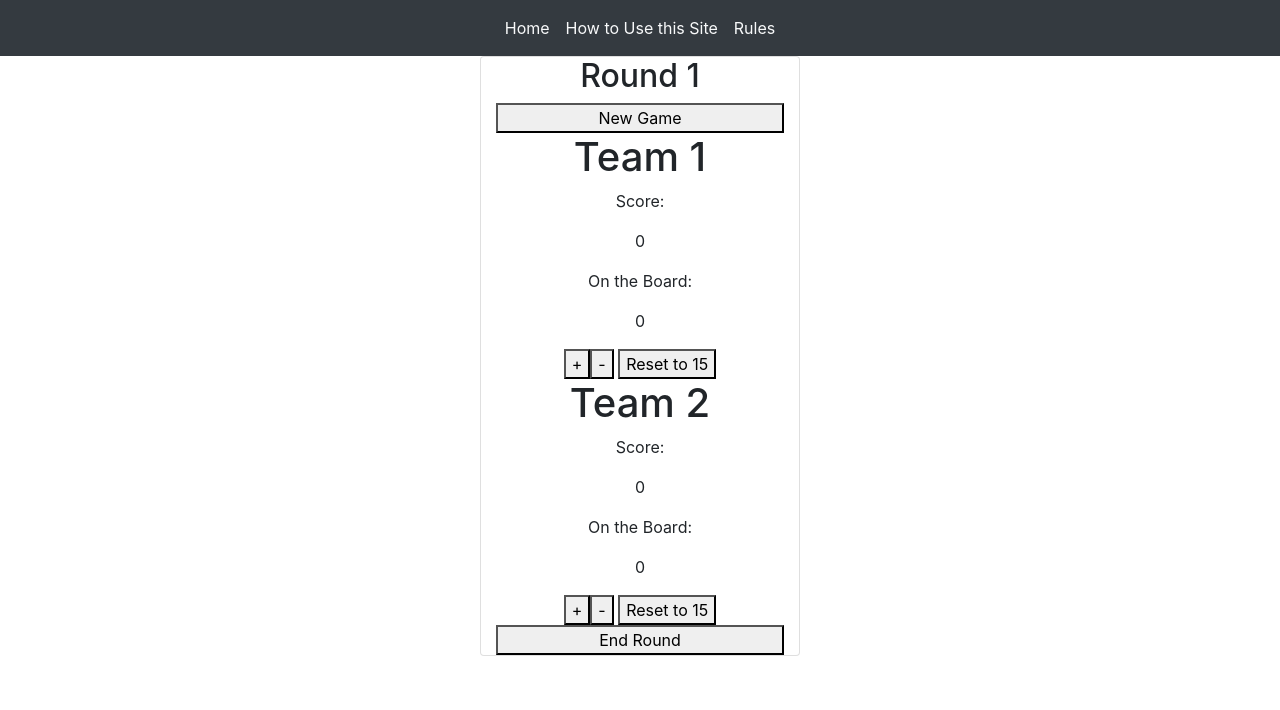
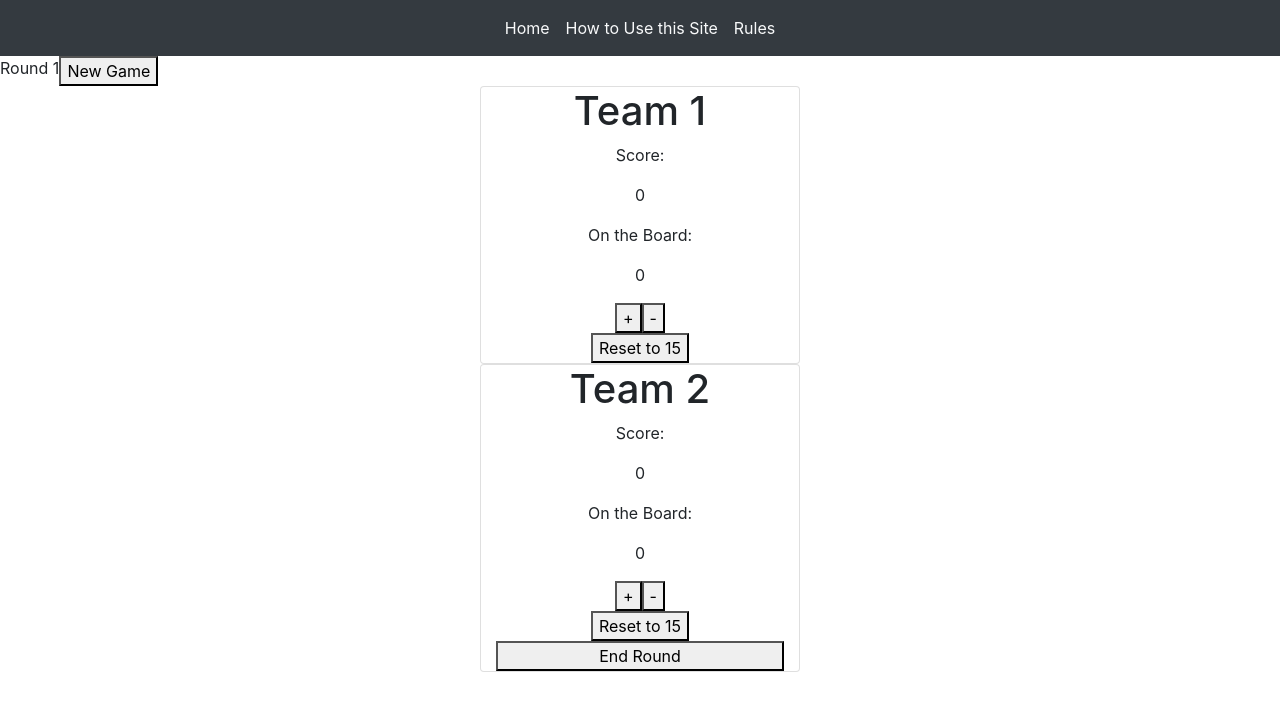
Before and after one commit to KynanPacheco/washerscoreboard.com, a plain HTML site: page index.html in a window 1280 px wide. Drawn offline with nearby package versions, Linux system fonts and the light colour scheme.

Commit message:
testing format changes

```diff
--- a/index.html
+++ b/index.html
@@ -30,22 +30,28 @@
 		</ul>
 	</nav>
 
+	<div class="d-flex justify-content-center>
+		<h2 id="round">Round 1</h2>
+		<button id="newGame" onClick="newGame()">New Game</button>
+	</div>
 	<div class="d-flex justify-content-center">
 	<div class="card col-sm-3 text-center">
-		<h2 id="round">Round 1</h2>
-		<button id="newGame" onClick="newGame()">New Game</button>
 		<div class="container">
 			<h1>Team 1</h1>
 			<p>Score:</p><p id="score1">0 </p><p>On the Board:</p><p id="board1">0</p>
 			<button id="plus1" onClick="addPoint(1)">+</button><button id="minus1" onClick="subPoint(1)">-</button>
-			<button id="reset1" onClick="reset(1)">Reset to 15</button>
+			<br><button id="reset1" onClick="reset(1)">Reset to 15</button>
 		</div>
+	</div>
+	</div>
 
+	<div class="d-flex justify-content-center">
+	<div class="card col-sm-3 text-center">
 		<div class="container">
 			<h1>Team 2</h1>
 			<p>Score:</p><p id="score2">0 </p><p>On the Board:</p><p id="board2">0</p>
 			<button id="plus2" onClick="addPoint(2)">+</button><button id="minus2" onClick="subPoint(2)">-</button>
-			<button id="reset2" onClick="reset(2)">Reset to 15</button>
+			<br><button id="reset2" onClick="reset(2)">Reset to 15</button>
 		</div>
 		<button id="end" onClick="endRound()">End Round</button>
 	</div>
```
